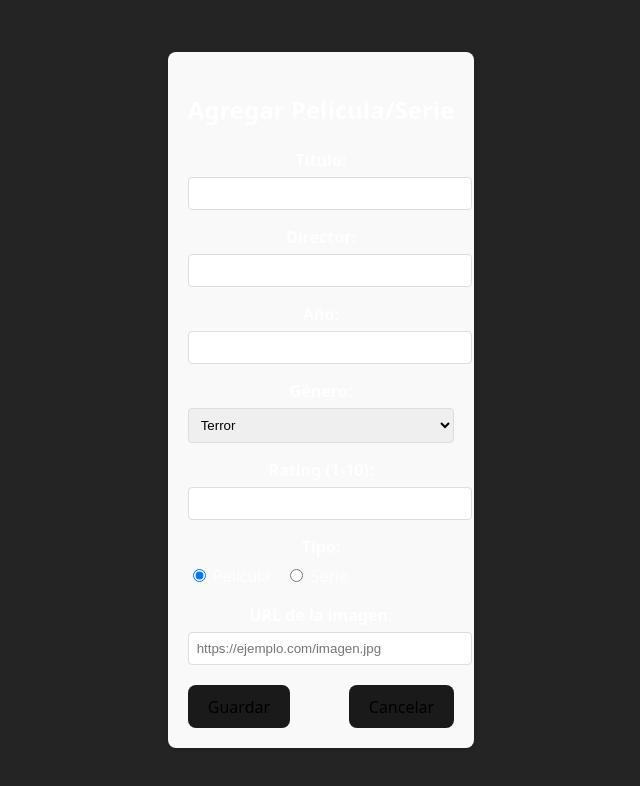
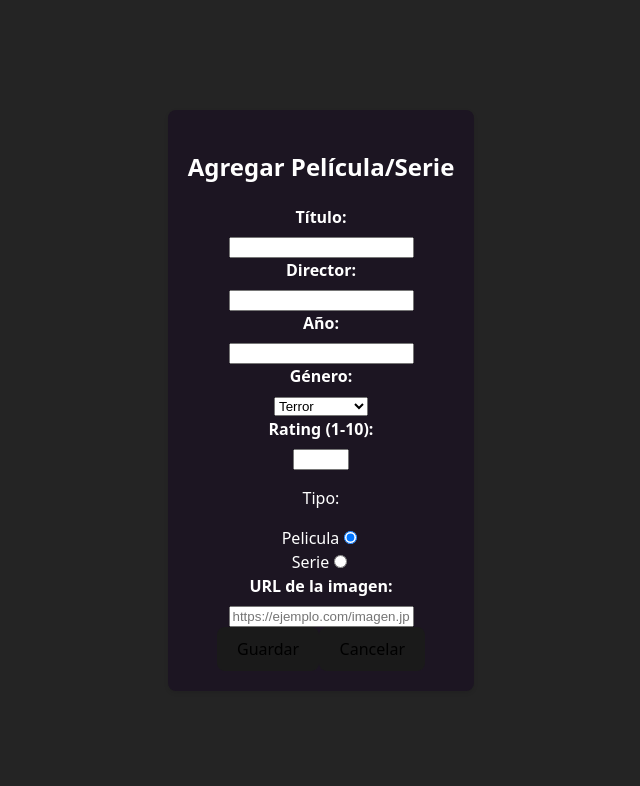
Before and after one commit to JuliaRossiFAI-2378/PWA-TP1, a React (Vite) app: page / in a window 1280 px wide. Both pictures are taken after a click on the button "Cargar Película/Serie". Shown: the top 786 px of the page, without its empty margins (319-959 px from the left). Built offline with nearby package versions, Linux system fonts and the light colour scheme.

Commit message:
moviendo css y usando componentes

```diff
--- a/src/components/Contador/Contador.module.css
+++ b/src/components/Contador/Contador.module.css
@@ -28,7 +28,7 @@
     gap: 15px;
     margin-bottom: 15px;
     padding-bottom: 10px;
-    border-bottom: 1px solid #eee;
+    border-bottom: 1px solid #2D5E5E;
 }
 
 .resumen span {
--- a/src/components/Filtros/Filtros.module.css
+++ b/src/components/Filtros/Filtros.module.css
@@ -23,7 +23,7 @@
   .selectFiltro {
     width: 100%;
     padding: 10px 12px;
-    border: 1px solid #ced4da;
+    border: 1px solid #2D5E5E;
     border-radius: 4px;
     background-color: black;
     font-size: 16px;
--- a/src/components/Formulario/Formulario.jsx
+++ b/src/components/Formulario/Formulario.jsx
@@ -1,5 +1,7 @@
 import { useState } from 'react';
 import Boton from '../Boton/Boton';
+import styles from './Formulario.module.css';
+import Input from '../Input/Input';
 
 const Formulario = ({ click }) => {
     const [formData, setFormData] = useState({
@@ -12,112 +14,38 @@ const Formulario = ({ click }) => {
         imagen: ""
     });
 
-    const handleChange = (e) => {
-        const { name, value } = e.target;
+    const handleChange = (event) => {
+        const { name, value } = event.target;
         setFormData(prev => ({
             ...prev,
             [name]: value
         }));
     };
 
-    const handleSubmit = (e) => {
-        e.preventDefault();
-
-        if (!formData.titulo || !formData.director) {
-            alert("Por favor complete título y director");
-            return;
-        }
-
+    const handleSubmit = (event) => {
+        event.preventDefault();
         const listaActual = JSON.parse(localStorage.getItem("lista") || "[]");
         const nuevaPelicula = {
             ...formData,
             id: Date.now(),
             vista: false
         };
-
         localStorage.setItem("lista", JSON.stringify([...listaActual, nuevaPelicula]));
         click();
     };
 
     return (
-        <div style={{
-            maxWidth: '500px',
-            margin: '20px auto',
-            padding: '20px',
-            backgroundColor: '#f9f9f9',
-            borderRadius: '8px',
-            boxShadow: '0 2px 4px rgba(0,0,0,0.1)'
-        }}>
-            <h2 style={{ textAlign: 'center', marginBottom: '20px' }}>Agregar Película/Serie</h2>
-
+        <div className={styles.formContainer}>
+            <h2>Agregar Película/Serie</h2>
             <form onSubmit={handleSubmit}>
-                {}
-                <div style={{ marginBottom: '15px' }}>
-                    <label style={{ display: 'block', marginBottom: '5px', fontWeight: 'bold' }}>Título:</label>
-                    <input
-                        name="titulo"
-                        type="text"
-                        value={formData.titulo}
-                        onChange={handleChange}
-                        required
-                        style={{
-                            width: '100%',
-                            padding: '8px',
-                            borderRadius: '4px',
-                            border: '1px solid #ddd'
-                        }}
-                    />
-                </div>
-
-                {}
-                <div style={{ marginBottom: '15px' }}>
-                    <label style={{ display: 'block', marginBottom: '5px', fontWeight: 'bold' }}>Director:</label>
-                    <input
-                        name="director"
-                        type="text"
-                        value={formData.director}
-                        onChange={handleChange}
-                        required
-                        style={{
-                            width: '100%',
-                            padding: '8px',
-                            borderRadius: '4px',
-                            border: '1px solid #ddd'
-                        }}
-                    />
-                </div>
-
-                {}
-                <div style={{ marginBottom: '15px' }}>
-                    <label style={{ display: 'block', marginBottom: '5px', fontWeight: 'bold' }}>Año:</label>
-                    <input
-                        name="anio"
-                        type="number"
-                        value={formData.anio}
-                        onChange={handleChange}
-                        style={{
-                            width: '100%',
-                            padding: '8px',
-                            borderRadius: '4px',
-                            border: '1px solid #ddd'
-                        }}
-                    />
-                </div>
-
-                {}
-                <div style={{ marginBottom: '15px' }}>
-                    <label style={{ display: 'block', marginBottom: '5px', fontWeight: 'bold' }}>Género:</label>
-                    <select
-                        name="genero"
-                        value={formData.genero}
-                        onChange={handleChange}
-                        style={{
-                            width: '100%',
-                            padding: '8px',
-                            borderRadius: '4px',
-                            border: '1px solid #ddd'
-                        }}
-                    >
+                    <label className={styles.formLabel}>Título:</label>
+                    <Input name="titulo" type="text" value={formData.titulo} onChange={handleChange} required />
+                    <label className={styles.formLabel}>Director:</label>
+                    <Input name="director" type="text" value={formData.director} onChange={handleChange} required/>
+                    <label className={styles.formLabel}>Año:</label>
+                    <Input name="anio" type="number" value={formData.anio} onChange={handleChange} />
+                    <label className={styles.formLabel}>Género:</label>
+                    <select name="genero" value={formData.genero} onChange={handleChange} >
                         <option value="terror">Terror</option>
                         <option value="drama">Drama</option>
                         <option value="fantasia">Fantasía</option>
@@ -125,92 +53,17 @@ const Formulario = ({ click }) => {
                         <option value="romance">Romance</option>
                         <option value="documental">Documental</option>
                     </select>
-                </div>
-
-                {}
-                <div style={{ marginBottom: '15px' }}>
-                    <label style={{ display: 'block', marginBottom: '5px', fontWeight: 'bold' }}>Rating (1-10):</label>
-                    <input
-                        name="rating"
-                        type="number"
-                        min="1"
-                        max="10"
-                        value={formData.rating}
-                        onChange={handleChange}
-                        style={{
-                            width: '100%',
-                            padding: '8px',
-                            borderRadius: '4px',
-                            border: '1px solid #ddd'
-                        }}
-                    />
-                </div>
-
-                {}
-                <div style={{ marginBottom: '15px' }}>
-                    <label style={{ display: 'block', marginBottom: '5px', fontWeight: 'bold' }}>Tipo:</label>
-                    <div style={{ display: 'flex', gap: '15px' }}>
-                        <label>
-                            <input
-                                type="radio"
-                                name="tipo"
-                                value="pelicula"
-                                checked={formData.tipo === "pelicula"}
-                                onChange={handleChange}
-                            /> Película
-                        </label>
-                        <label>
-                            <input
-                                type="radio"
-                                name="tipo"
-                                value="serie"
-                                checked={formData.tipo === "serie"}
-                                onChange={handleChange}
-                            /> Serie
-                        </label>
-                    </div>
-                </div>
-
-                {}
-                <div style={{ marginBottom: '20px' }}>
-                    <label style={{ display: 'block', marginBottom: '5px', fontWeight: 'bold' }}>URL de la imagen:</label>
-                    <input
-                        name="imagen"
-                        type="url"
-                        value={formData.imagen}
-                        onChange={handleChange}
-                        placeholder="https://ejemplo.com/imagen.jpg"
-                        style={{
-                            width: '100%',
-                            padding: '8px',
-                            borderRadius: '4px',
-                            border: '1px solid #ddd'
-                        }}
-                    />
-                </div>
-
-                {}
-                <div style={{ display: 'flex', justifyContent: 'space-between', gap: '10px' }}>
-                    <Boton
-                        texto="Guardar"
-                        type="submit"
-                        estilo={{
-                            padding: '10px 20px',
-                            backgroundColor: '#4CAF50',
-                            color: 'white'
-                        }}
-                    />
-                    <Boton
-                        texto="Cancelar"
-                        type="button"
-                        onClick={click}
-                        estilo={{
-                            padding: '10px 20px',
-                            backgroundColor: '#f44336',
-                            color: 'white'
-                        }}
-                    />
-                </div>
+                    <label className={styles.formLabel}>Rating (1-10):</label>
+                    <Input name="rating" type="number" min="1" max="10" value={formData.rating} onChange={handleChange} />
+                    <p>Tipo:</p>
+                    <label htmlFor='tipo'>Pelicula</label>
+                    <Input type="radio" name="tipo" value="pelicula" checked={formData.tipo === "pelicula"} onChange={handleChange}/><br/>
+                    <label htmlFor='tipo'>Serie</label>
+                    <Input type="radio" name="tipo" value="serie" checked={formData.tipo === "serie"} onChange={handleChange}/>
+                    <label className={styles.formLabel}>URL de la imagen:</label>
+                    <Input name="imagen" type="url" value={formData.imagen} onChange={handleChange} placeholder="https://ejemplo.com/imagen.jpg"/><br/>
+                    <Boton texto="Guardar" type="submit" />
+                    <Boton texto="Cancelar" type="button" onClick={click} />
             </form>
         </div>
     );
--- a/src/components/Formulario/Formulario.module.css
+++ b/src/components/Formulario/Formulario.module.css
@@ -27,7 +27,7 @@
 .select {
     padding: 8px;
     border-radius: 4px;
-    border: 1px solid #ccc;
+    border: 1px solid #2D5E5E;
 }
 
 .radioGroup {
@@ -65,5 +65,21 @@
 .secondaryButton {
     background-color: #f5f5f5;
     color: #333;
-    border: 1px solid #ccc;
+    border: 1px solid #2D5E5E;
 }
+
+.formLabel{
+    display: block;
+    margin-bottom: 5px;
+    font-weight: bold;
+}
+
+.formContainer{
+    max-width: 500px;
+    margin: 20px;
+    padding: 20px;
+    background-color: #1C1522;
+    color: white;
+    border-radius: 8px;
+    box-shadow: 0 2px 4px rgba(0,0,0,0.1);
+}
--- a/src/components/Ordenamiento/Ordenamiento.module.css
+++ b/src/components/Ordenamiento/Ordenamiento.module.css
@@ -20,7 +20,7 @@
   .selectOrden {
     padding: 8px 12px;
     border-radius: 4px;
-    border: 1px solid #ddd;
+    border: 1px solid #2D5E5E;
     background-color: #1C1522;
     color: white;
     cursor: pointer;
```
Also changed, not shown: src/components/Busqueda/Busqueda.css (deleted, +0 -40 lines), src/components/Busqueda/Busqueda.jsx (+8 -25 lines), src/components/Busqueda/Busqueda.module.css (added, +18 -0 lines), src/components/Tarjeta/tarjeton.module.css (+8 -4 lines), src/pages/Home/Home.jsx (+7 -20 lines), src/pages/Home/Home.module.css (added, +22 -0 lines), src/pages/Home/Styles.css (deleted, +0 -10 lines).
